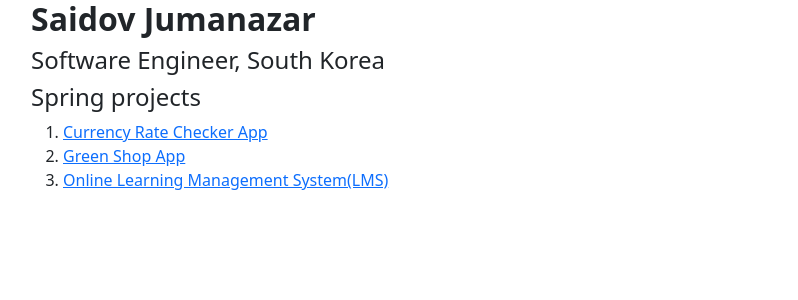
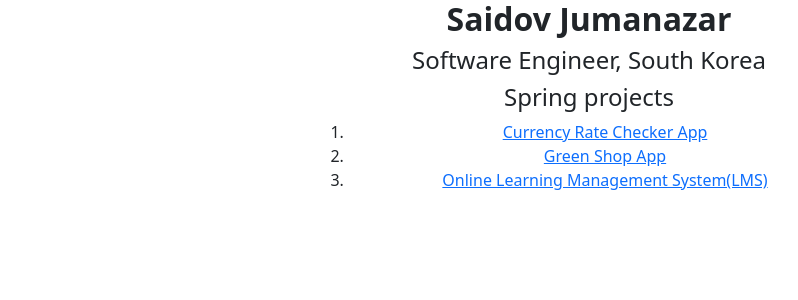
Before and after one commit to jsr1611/jsr1611.github.io, a Jekyll site: the page about/index.html, which Jekyll copies as it is, in a window 1280 px wide. Shown: the top 300 px of the page, without its empty margins (51-849 px from the left). Built offline with Jekyll 4.4.1, drawn with Linux system fonts in a browser that asks for light colours.

Commit message:
updated structure

```diff
--- a/about/index.html
+++ b/about/index.html
@@ -7,7 +7,10 @@
   <body>
     <div class="container">
       <div class="row" >
-          <div class="col-12" align-text="center">
+          <div class="col-3">
+
+          </div>
+          <div class="col-6 text-center">
              <h2><strong>Saidov Jumanazar</strong></h2>
              <h4> Software Engineer, South Korea <h4>
                <h4> Spring projects</h4>
@@ -20,6 +23,9 @@
 
 
          </div>
+         <div class="col-3">
+
+        </div>
       </div>
     </div>
   </body>
```
